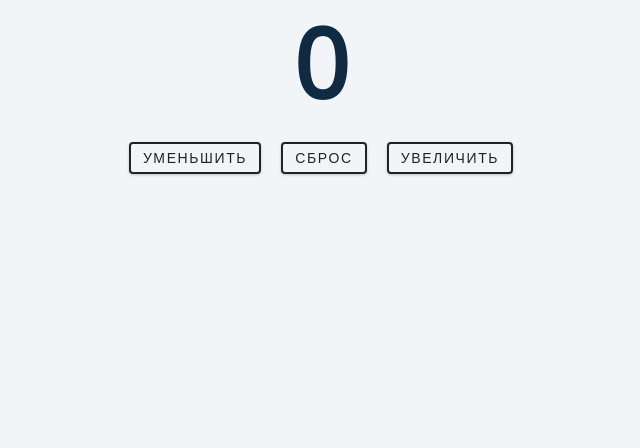
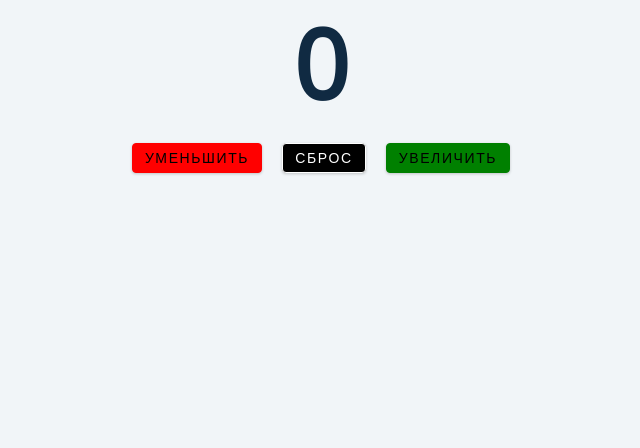
Before and after one commit to Arnuma/counter, a plain HTML site: page index.html in a window 1280 px wide. Shown: the part 352-800 px from the top of the page, without its empty margins (319-959 px from the left). Drawn offline with nearby package versions, Linux system fonts and the light colour scheme.

Commit message:
change btn colors

```diff
--- a/style.css
+++ b/style.css
@@ -159,22 +159,32 @@ main {
     font-size: 6rem;
     font-weight: bold;
 }
+.decrease{
+   background-color: red;
+    border: 1px solid red;
+}
+.increase{
+    background-color: green;
+    border: 1px solid green;
+}
+.reset{
+    background-color: black;
+    border: 1px solid;
+    color: white;
+}
 .btn {
     text-transform: uppercase;
-    background: transparent;
-    color: var(--clr-black);
     padding: 0.375rem 0.75rem;
     letter-spacing: var(--spacing);
     display: inline-block;
     transition: var(--transition);
     font-size: 0.875rem;
-    border: 2px solid var(--clr-black);
     cursor: pointer;
     box-shadow: 0 1px 3px rgba(0, 0, 0, 0.2);
     border-radius: var(--radius);
     margin: 0.5rem;
 }
-.btn:hover {
-    color: var(--clr-white);
-    background: var(--clr-black);
-}
+/*.btn:hover {*/
+/*    color: var(--clr-white);*/
+/*    background: var(--clr-black);*/
+/*}*/
```
